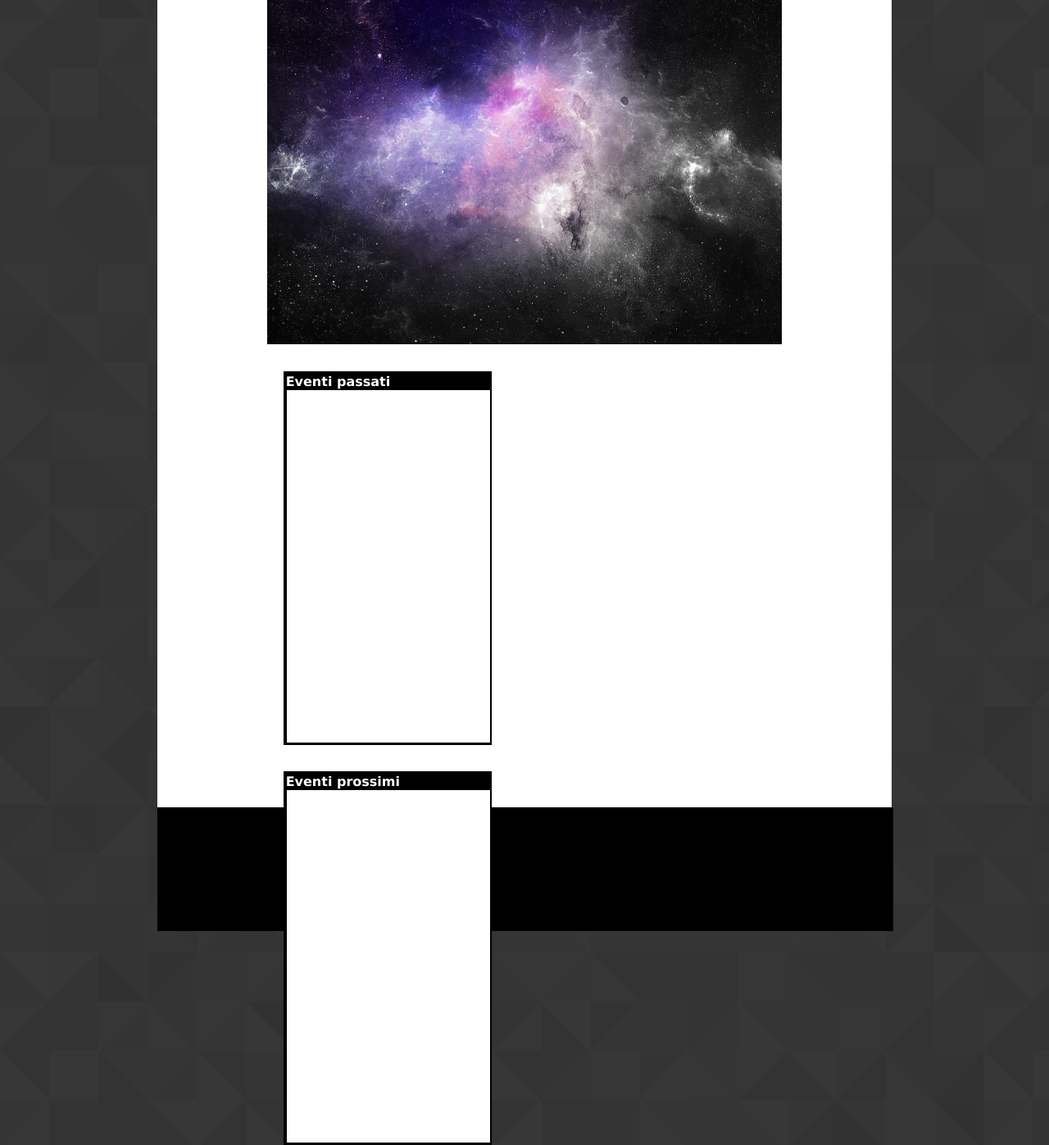
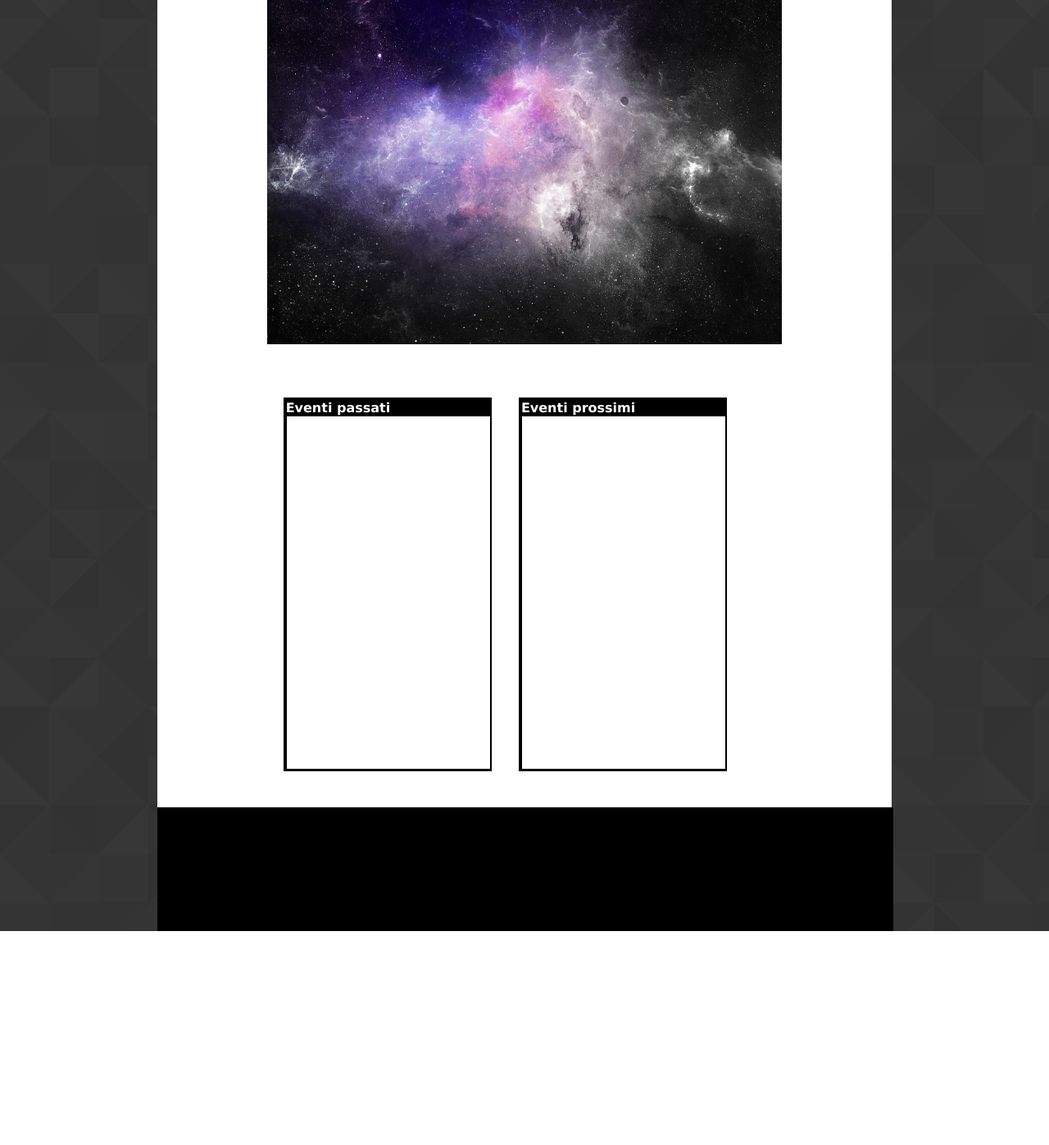
Before and after one commit to RickySag93/Prog_TECWEB, a PHP site: page / in a window 1280 px wide. Shown: the part 278-1675 px from the top of the page at 82% size. After the commit the page ends 1414 px from the top, so only its background shows below. Run offline with PHP 8.4, Linux system fonts and the light colour scheme.

Commit message:
update home

```diff
--- a/astro/style/desktop_style.css
+++ b/astro/style/desktop_style.css
@@ -100,16 +100,17 @@ body {
   height: 500px;
 }
 
-.contorno{                        /* contenitore che contiene il contorno per gli eventi */
+.contorno{                        /* contenitore che contiene il contorno per gli eventi*/
   width: 38%;
   height: 450px;
   padding:3px;
   color:white;
-  background-color :black;
+  background-color:black;
   margin-right: auto;
   margin-top: 2em;
   margin-bottom: 1em;
   margin-left: 5%;
+  float: left;
 
 
 }
@@ -119,7 +120,6 @@ body {
     border: 1px solid black;
     height: 430px;
     width:99%;
-    float: left;
     overflow-y:auto;
     padding-right: 2px;
 }
```
